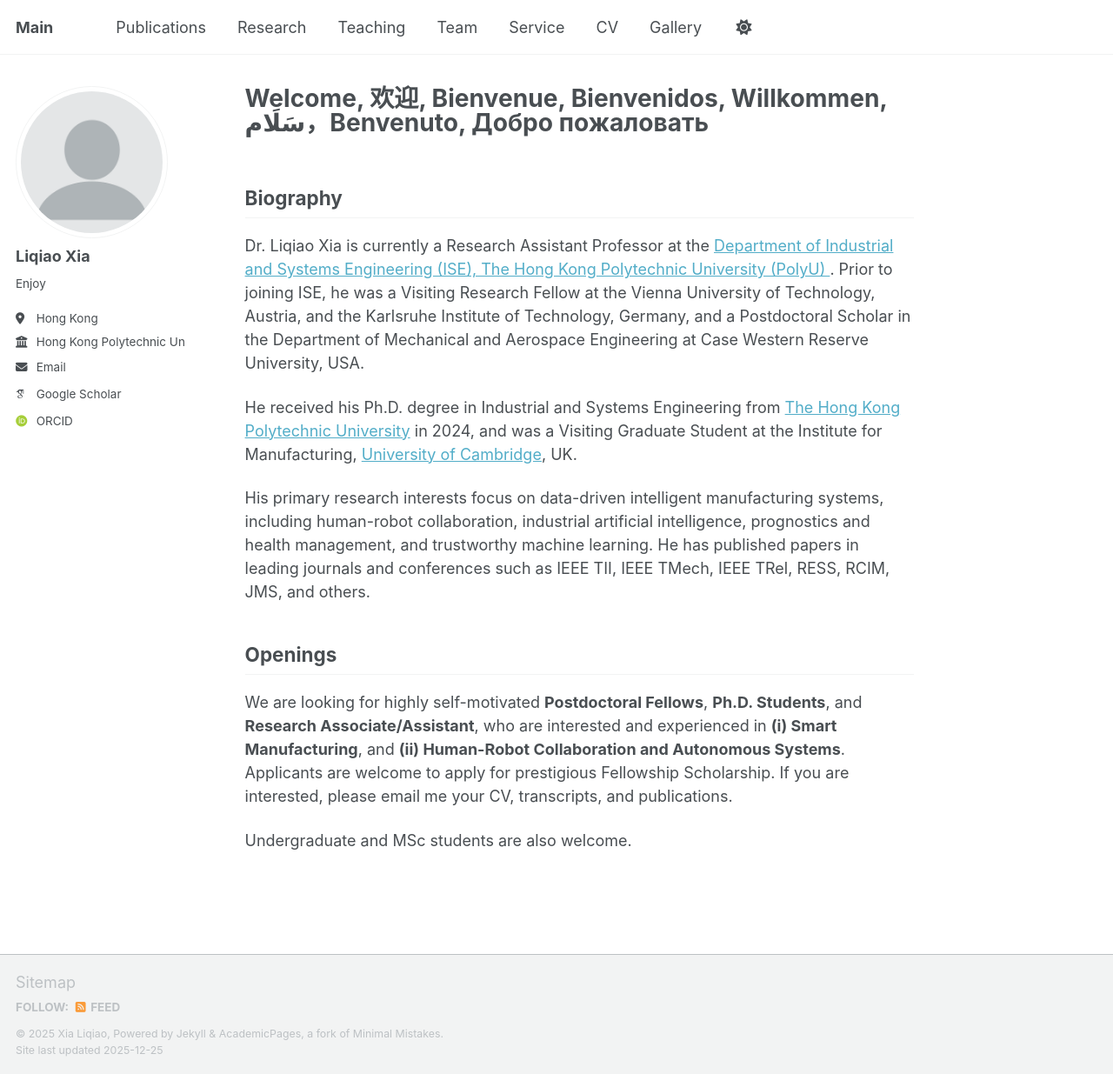
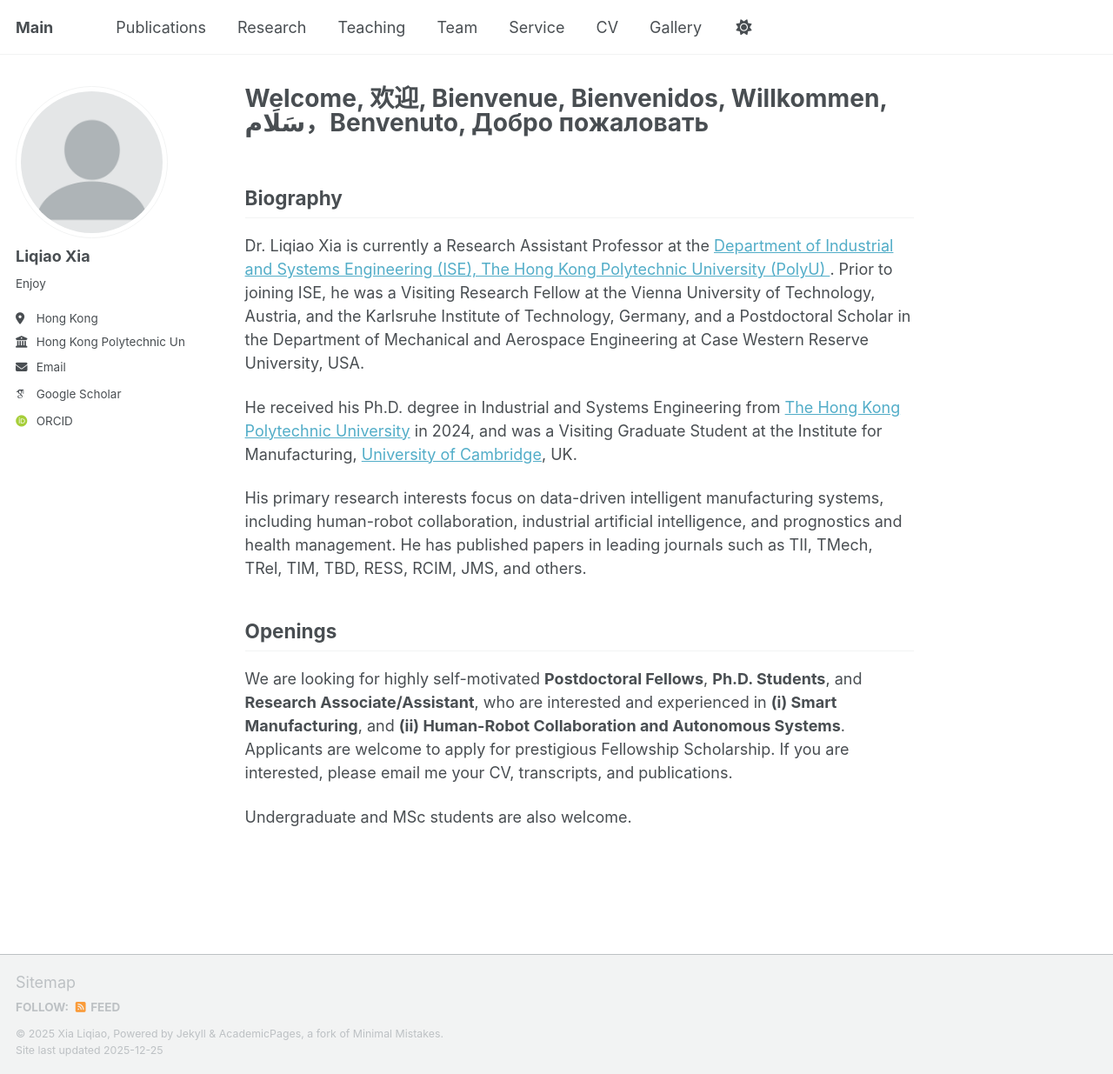
Before and after one commit to rickyqiao/liqiaoxia123, a Jekyll site: the page built from _pages/about.md, in a window 1280 px wide and 1235 px high. Shown: the whole window at 87% size. Built offline with Jekyll 4.4.1, drawn with Linux system fonts in a browser that asks for light colours; some web fonts are replaced; a script bundle is joined from its source files by our own code; library files that are not in the unit come from our copies.

Commit message:
Update about.md

```diff
--- a/_pages/about.md
+++ b/_pages/about.md
@@ -28,9 +28,8 @@ redirect_from:
 
   <p>
     His primary research interests focus on data-driven intelligent manufacturing systems, including
-    human-robot collaboration, industrial artificial intelligence, prognostics and health management,
-    and trustworthy machine learning. He has published papers in leading journals and conferences such as
-    IEEE TII, IEEE TMech, IEEE TRel, RESS, RCIM, JMS, and others.
+    human-robot collaboration, industrial artificial intelligence, and prognostics and health management. He has published papers in leading journals such as
+    TII, TMech, TRel, TIM, TBD, RESS, RCIM, JMS, and others.
   </p>
 </section>
 
```
